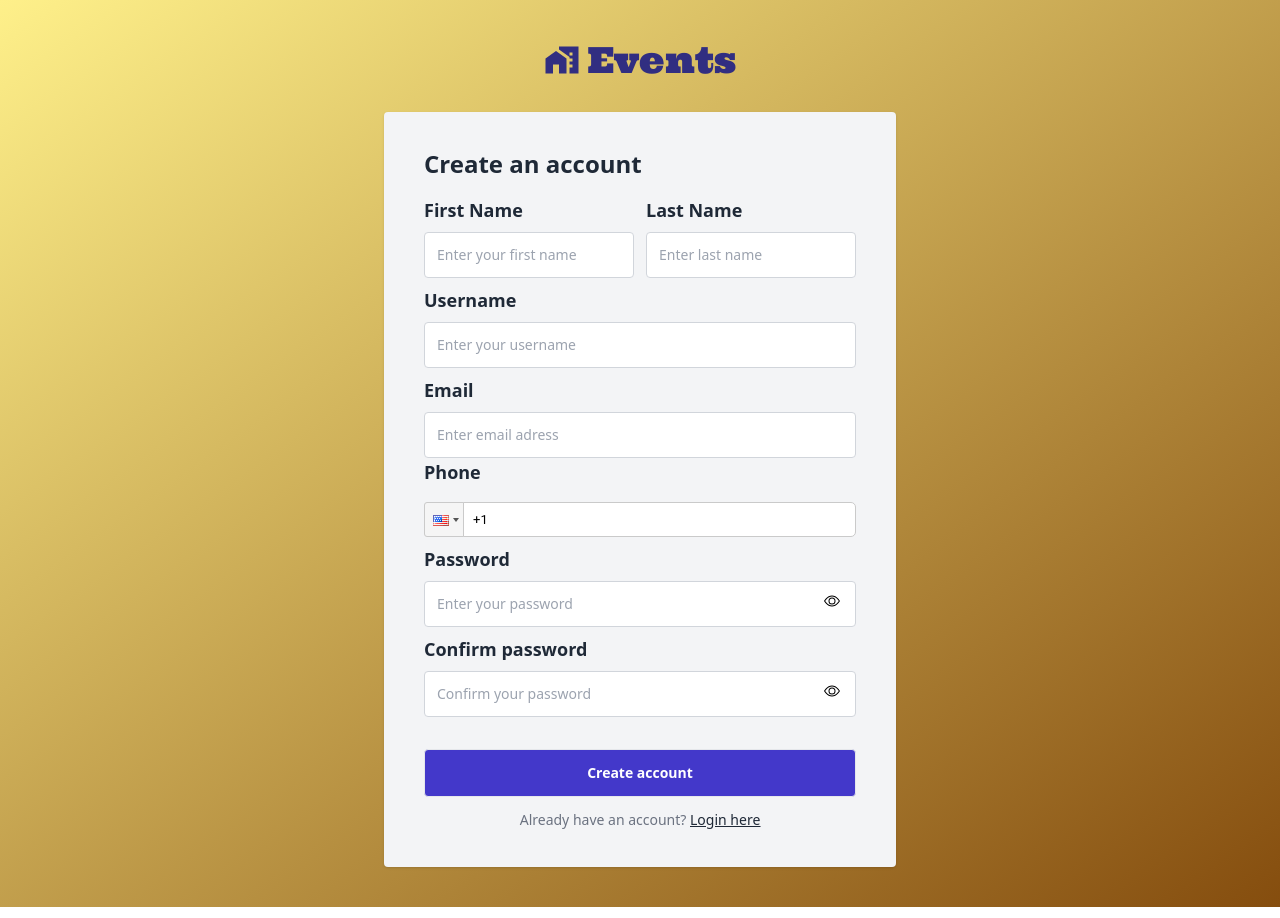
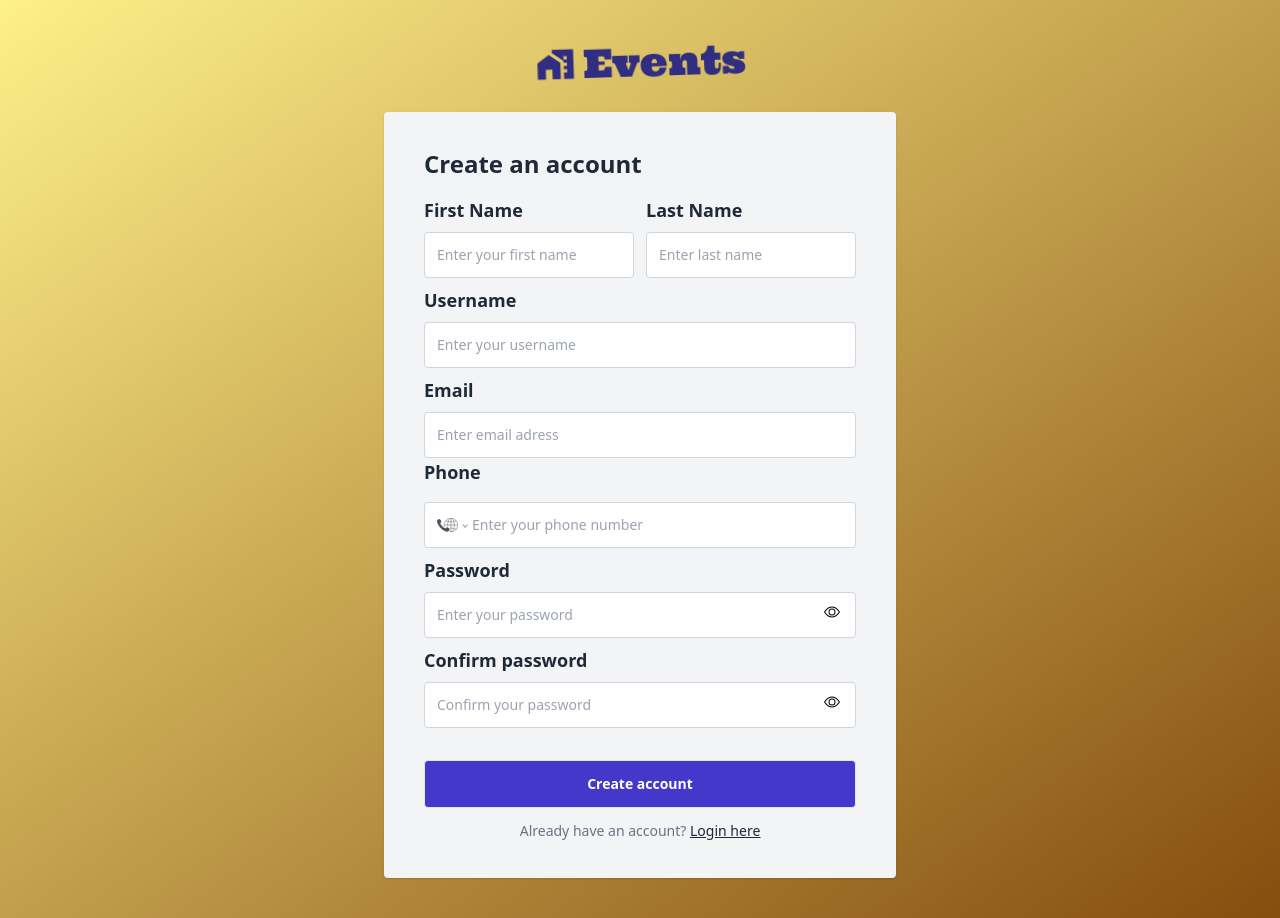
Before and after one commit to Tosinkoa/Event-App, a Next.js app: page /register in a window 1280 px wide. Built offline with nearby package versions, Linux system fonts and the light colour scheme.

Commit message:
No more error

```diff
--- a/components/EventForm.js
+++ b/components/EventForm.js
@@ -24,7 +24,7 @@ function EventForm({ newEvent, formId, theNewEvent = true }) {
   });
 
   return (
-    <div className="flex">
+    <div className="flex mt-14">
       <div className="event_form_background">
         <p className="event_form_title">{router.pathname === "/new-event" ? "Add New Event" : "Edit Event"}</p>
         <div className="flex flex-col">
--- a/components/WarningMssg.js
+++ b/components/WarningMssg.js
@@ -18,12 +18,14 @@ const WarrningMssg = ({ id }) => {
           <MdDeleteForever className="md:text-lg sm:text-2xl inline-flex mb-1" />
           <p className="sm:hidden md:inline-flex"> Delete</p>
         </a>
-        {showWarningMssg && (
-          <>
-            <div className="backdrop" onClick={showWarningHandler}></div>
-            <div className="mx-0 justify-center">
+        {showWarningMssg ? <div className="backdrop" onClick={showWarningHandler}></div> : ""}
+        <div className="mx-0 justify-center ">
           <div className="flex justify-center">
-                <div className="warning_mssg_background">
+            <div
+              className={`warning_mssg_background  ${
+                showWarningMssg ? "translate-y-2" : "-translate-y-96"
+              } animate ease-in-out duration-700  `}
+            >
               <h1 className="warning_mssg_title ">Warning!</h1>
               <p className="warning_mssg_text">Are you sure you want to delete event</p>
               <div className="mt-10  flex">
@@ -43,8 +45,6 @@ const WarrningMssg = ({ id }) => {
             </div>
           </div>
         </div>
-          </>
-        )}
       </div>
     </div>
   );
--- a/package.json
+++ b/package.json
@@ -17,6 +17,7 @@
     "react-icons": "^4.3.1",
     "react-moment": "^1.1.2",
     "react-phone-input-2": "^2.14.0",
+    "react-phone-number-input": "^3.1.50",
     "react-redux": "^7.2.8",
     "react-table": "^7.7.0",
     "react-toastify": "^8.2.0",
--- a/pages/login.js
+++ b/pages/login.js
@@ -21,16 +21,12 @@ function Login() {
 
   //------------Submitting Form---------------
   const submitForm = async (values) => {
-    try {
     const result = await loginUser(values);
     if (result?.error?.status !== undefined) {
       toast.error(result.error.data.errors[0].msg);
     } else {
       dispatch(notSignAction.notSignToggle(false));
       router.push("/thelogin");
-      }
-    } catch (error) {
-      return console.log(error);
     }
   };
 
--- a/pages/register.js
+++ b/pages/register.js
@@ -4,27 +4,22 @@ import { Formik, Form } from "formik";
 import Layout from "../components/Layout";
 import Link from "next/link";
 import { MdHomeWork } from "react-icons/md";
+import PhoneInput from "react-phone-number-input";
 import MyInput from "../components/Formik";
-import PhoneInput from "react-phone-input-2";
 import { useRegisterUserMutation } from "@/store/fetcherApi";
 import { useRouter } from "next/router";
 import * as Yup from "yup";
-import "react-phone-input-2/lib/style.css";
 import { notSignAction } from "@/store/not-sign-slice";
 import { useDispatch } from "react-redux";
+import "react-phone-number-input/style.css";
 
 function Signup() {
   const router = useRouter();
-  const [phone, setPhoneNumber] = useState("");
+  const [phoneNumber, setPhoneNumber] = useState("");
   const [phoneNumberError, setPhoneNumberError] = useState("");
   const [showPassword, setShowPassword] = useState("password");
   const dispatch = useDispatch();
   const [registerUser] = useRegisterUserMutation();
-
-  //------------Phone Input Handler---------------
-  const phoneNumberChange = (value, country, e, formattedValue) => {
-    setPhoneNumber(e.target.value);
-  };
 
   //-----------Initial Input Values----------
   const initialValues = { firstName: "", lastName: "", email: "", username: "", password: "", secPassword: "" };
@@ -147,14 +142,12 @@ function Signup() {
                   <div className="mt-2">
                     {/*_________Phone_______*/}
                     <PhoneInput
-                      country={"us"}
+                      country="US"
                       name="phone"
-                      inputStyle={{
-                        width: "100%",
-                        fontSize: "13px",
-                      }}
-                      onChange={phoneNumberChange}
-                      value={phone}
+                      className="auth_form"
+                      placeholder="Enter your phone number"
+                      onChange={setPhoneNumber}
+                      value={phoneNumber}
                     />
                     <p className="form_error">{phoneNumberError}</p>
                   </div>
--- a/styles/globals.css
+++ b/styles/globals.css
@@ -86,7 +86,7 @@
 }
 
 .event_form_title {
-  @apply md:text-3xl sm:text-2xl font-logo-font text-blue-700 text-center;
+  @apply md:text-3xl sm:text-2xl font-logo-font animate-bounce drop-shadow-lg text-blue-700 text-center;
 }
 
 .save_button {
@@ -107,7 +107,7 @@
 }
 
 .auth_sec_background {
-  @apply w-4/5 mx-auto items-center justify-center;
+  @apply w-4/5 mx-auto items-center align-middle  justify-center;
 }
 
 .auth_logo_header {
@@ -115,7 +115,7 @@
 }
 
 .auth_logo_background {
-  @apply h-full w-full  flex flex-row  justify-center items-center;
+  @apply h-full w-full  flex flex-row animate-wiggle  justify-center items-center;
 }
 
 .auth_logo_text {
--- a/tailwind.config.js
+++ b/tailwind.config.js
@@ -7,7 +7,14 @@ module.exports = {
     },
     extend: {
       animation: {
-        bounce: "bounce 2s infinite",
+        wiggle: "wiggle 2s ease-in-out infinite",
+        bounce: "bounce 1.5s infinite",
+      },
+      keyframes: {
+        wiggle: {
+          "0%, 100%": { transform: "scale(1.2) rotate(-4deg)" },
+          "50%": { transform: " scale(1) rotate(0deg)" },
+        },
       },
       width: {
         "1/100": "1%",
```
Also changed, not shown: 1 other file (tests, documents, lock files or other folders). Lines whose indentation alone changed are shown as unchanged.
